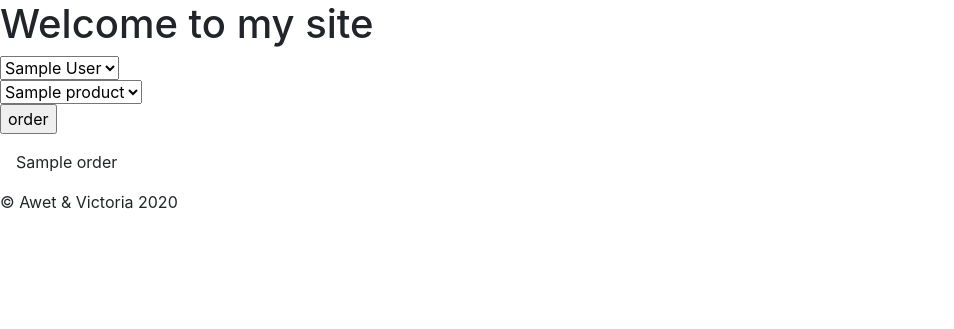
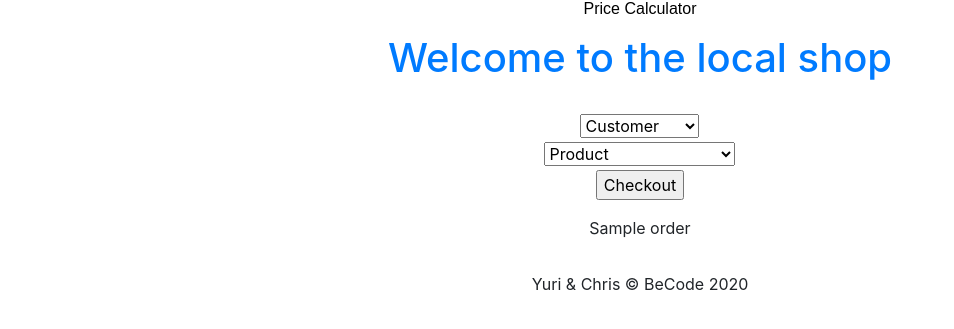
Before and after one commit to awet-dev/php-pricecalculator-challenge, a PHP site: template View/homepage.php in a window 1280 px wide. Shown: the top 329 px of the page, without its empty margins (0-954 px from the left). Run offline with PHP 8.4, Linux system fonts and the light colour scheme; the template is opened without the code that fills it: most values are stand-ins (such as "Sample title", 1, 10 or a date in 2020).

Commit message:
add footer and header to the page and modify the product loader class

```diff
--- a/Model/ProductLoader.php
+++ b/Model/ProductLoader.php
@@ -2,7 +2,7 @@
 
 class ProductLoader extends DatabaseLoader {
 
-private array $products = [];
+    private array $products;
 
     /**
      * ProductLoader constructor.
--- a/View/homepage.php
+++ b/View/homepage.php
@@ -1,63 +1,42 @@
-<!doctype html>
-<html lang="en">
-<head>
-    <title>Price Calculator</title>
-    <!-- Required meta tags -->
-    <meta charset="utf-8">
-    <meta name="viewport" content="width=device-width, initial-scale=1, shrink-to-fit=no">
-    <!-- Bootstrap CSS -->
-    <link rel="stylesheet" href="https://stackpath.bootstrapcdn.com/bootstrap/4.3.1/css/bootstrap.min.css"
-          integrity="sha384-ggOyR0iXCbMQv3Xipma34MD+dH/1fQ784/j6cY/iJTQUOhcWr7x9JvoRxT2MZw1T" crossorigin="anonymous">
-</head>
+<?php
+declare(strict_types=1);
+ini_set('display_errors', '1');
+ini_set('display_startup_errors', '1');
+error_reporting(E_ALL);
 
-<body>
+require 'includes/header.php'?>
+    <!-- this is the view, only simple if's and loops here.
+    Anything complex should be calculated in the model -->
 
-<header>
-    <h1>Welcome to my site</h1>
-</header>
-
-<form method = "POST">
-
-    <div class="dropdown">
-
-        <select name="customer" id="customer">
-            <?php foreach ($customers as $customer): ?>
-                <option name="customer" value="<?php echo $customer->getId()?>"><?php echo $customer->getFirstName()." ".$customer->getLastName()?></option>
-            <?php endforeach; ?>
+    <article>
+        <!-- Select customer & product -->
+        <section class="m-3">
+            <form method="get">
+                <div id="dropdown">
+                    <select class="mb-1" name="customer">
+                        <option value="0">Customer</option>
+                        <?php
+                        foreach ($customers as $customer) {
+                            echo '<option value="'.$customer->getId().'">'.$customer->getFirstName().' '.$customer->getLastName().'</option>';
+                        } ?>
                     </select>
-
                 </div>
-
-    <div class="dropdown">
-
-        <select name="product" id="name">
-            <?php foreach ($products as $product): ?>
-                <option name="product" value="<?php echo $product->getId()?>"><?php echo $product->getName()?></option>
-            <?php endforeach; ?>
+                <div id="dropdown">
+                    <select class="mb-1" name="product">
+                        <option value="0">Product</option>
+                        <?php
+                        foreach ($products as $product) {
+                            echo '<option value="'.$product->getId().'">'.ucfirst($product->getName()).' | '.($product->getPrice()/100). ' &euro;</option>';
+                        } ?>
                     </select>
-
                 </div>
-    <input type="submit" value="order">
-
+                <input id="linkBtn" type="submit" name="send" value="Checkout">
             </form>
-
+        </section>
+        <!-- Output order -->
         <section class="m-3">
             <?= $order ?>
         </section>
+    </article>
 
-<footer>
-    &copy; Awet & Victoria <?php echo date('Y')?>
-</footer>
-
-<!-- Optional JavaScript -->
-<!-- jQuery first, then Popper.js, then Bootstrap JS -->
-<script src="https://code.jquery.com/jquery-3.3.1.slim.min.js"
-integrity="sha384-q8i/X+965DzO0rT7abK41JStQIAqVgRVzpbzo5smXKp4YfRvH+8abtTE1Pi6jizo"
-crossorigin="anonymous"></script>
-<script src="https://cdnjs.cloudflare.com/ajax/libs/popper.js/1.14.7/umd/popper.min.js"
-integrity="sha384-UO2eT0CpHqdSJQ6hJty5KVphtPhzWj9WO1clHTMGa3JDZwrnQq4sF86dIHNDz0W1"
-crossorigin="anonymous"></script>
-<script src="https://stackpath.bootstrapcdn.com/bootstrap/4.3.1/js/bootstrap.min.js"
-crossorigin="anonymous"></script>
-</body>
-</html>
+<?php require 'includes/footer.php'?>
--- /dev/null
+++ b/View/includes/footer.php
@@ -0,0 +1,5 @@
+    <footer class="text-center my-3">
+        Yuri & Chris &copy; BeCode <?php echo date('Y')?>
+    </footer>
+</body>
+</html>
--- /dev/null
+++ b/View/includes/header.php
@@ -0,0 +1,15 @@
+<!doctype html>
+<html lang="en">
+<head>
+    <meta charset="UTF-8">
+    <meta name="viewport"
+          content="width=device-width, user-scalable=no, initial-scale=1.0, maximum-scale=1.0, minimum-scale=1.0">
+    <meta http-equiv="X-UA-Compatible" content="ie=edge">
+    <link href="https://stackpath.bootstrapcdn.com/bootstrap/4.5.1/css/bootstrap.min.css" integrity="sha384-VCmXjywReHh4PwowAiWNagnWcLhlEJLA5buUprzK8rxFgeH0kww/aWY76TfkUoSX" crossorigin="anonymous" type="text/css" rel="stylesheet"/>
+    <link rel="stylesheet" href="style.css">
+    <title>Price Calculator</title>
+</head>
+<body>
+    <header>
+        <h1 class="text-center text-primary my-3">Welcome to the local shop</h1>
+    </header>
--- /dev/null
+++ b/View/includes/style.css
@@ -0,0 +1,7 @@
+* {
+    display: grid;
+    place-items: center;
+}
+h1 {
+    color: red;
+}
```
Also changed, not shown: Controller/HomepageController.php (+11 -9 lines). Lines whose indentation alone changed are shown as unchanged.
